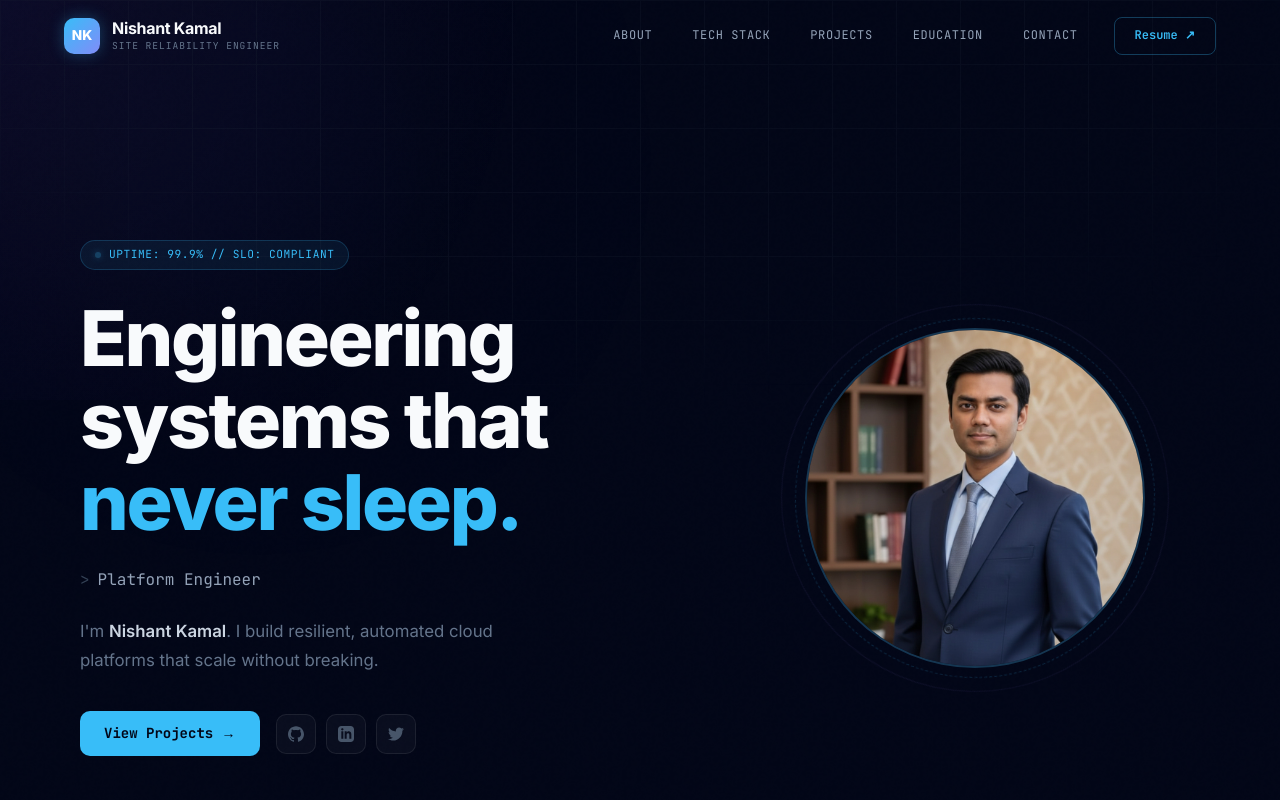
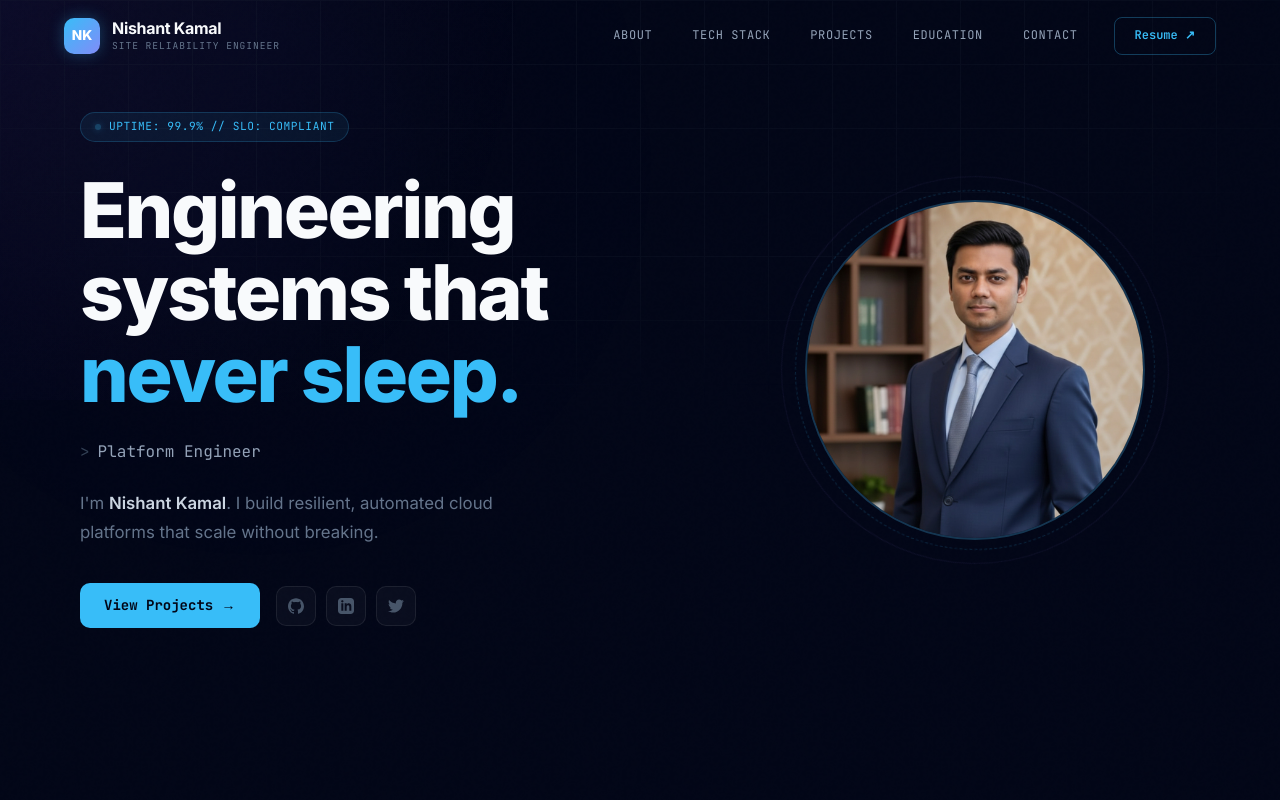
Before and after one commit to nishant-kamal/nishant-portfolio, a Next.js app: page / in a window 1280 px wide. Shown: the top 800 px of the page. Built offline with nearby package versions, Linux system fonts and the light colour scheme.

Commit message:
Update page.js

```diff
--- a/app/page.js
+++ b/app/page.js
@@ -21,7 +21,8 @@ export default function Home() {
     <div className="min-h-screen text-white relative">
 
       {/* 1. HERO — the hook */}
-      <section id="home" className="pt-32 pb-16 border-b border-white/5 relative z-10">
+      {/* pt-0: Hero component owns its own vertical rhythm to avoid double-padding gap */}
+      <section id="home" className="pt-0 border-b border-white/5 relative z-10">
         <div className="max-w-[1300px] mx-auto px-6">
           <Hero />
         </div>
```
